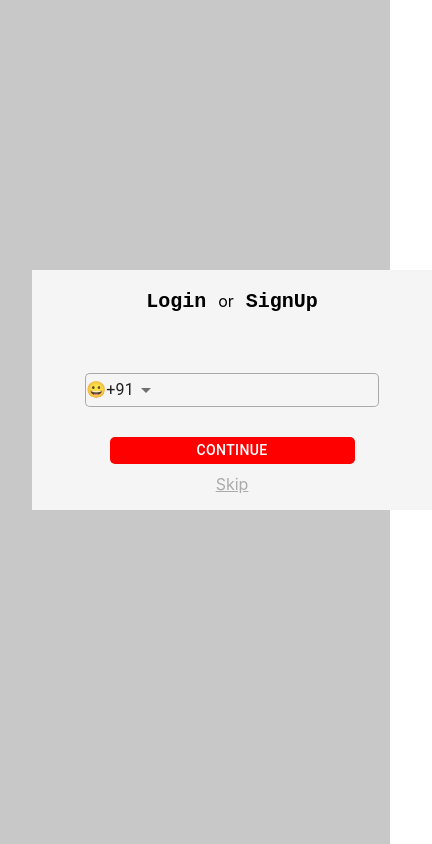
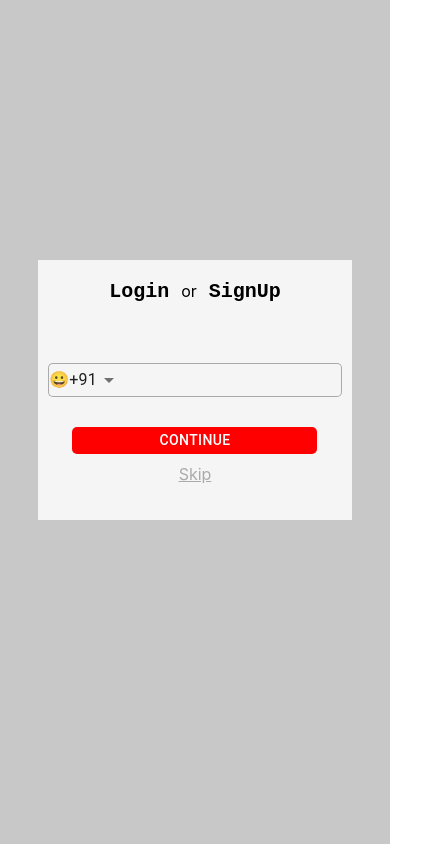
Before and after one commit to vahankart/vahankart_frontend, a React (Create React App) app: page / in a window 390 px wide. Shown: the whole page, 432 px wide, since content can reach past the window. Built offline with nearby package versions, Linux system fonts and the light colour scheme.

Commit message:
Update loginStyle.js

```diff
--- a/src/styles/loginStyle.js
+++ b/src/styles/loginStyle.js
@@ -4,14 +4,23 @@ const useStyles = makeStyles({
   root: {
     //backgroundColor: "red",
     width: "100%",
+    "@media (max-width:450px)": {
+      margin: 0,
+      padding: 0,
+    },
   },
   grid: {
     //borderStyle: "solid",
     height: "240px",
     margin: "10px 0 10px 0",
-    minWidth: "35%",
     width: 400,
     padding: "auto",
+    "@media (max-width:450px)": {
+      width: "100%",
+      margin: 0,
+      padding: 0,
+      height: "260px",
+    },
   },
   form: {
     backgroundColor: "whitesmoke",
```
